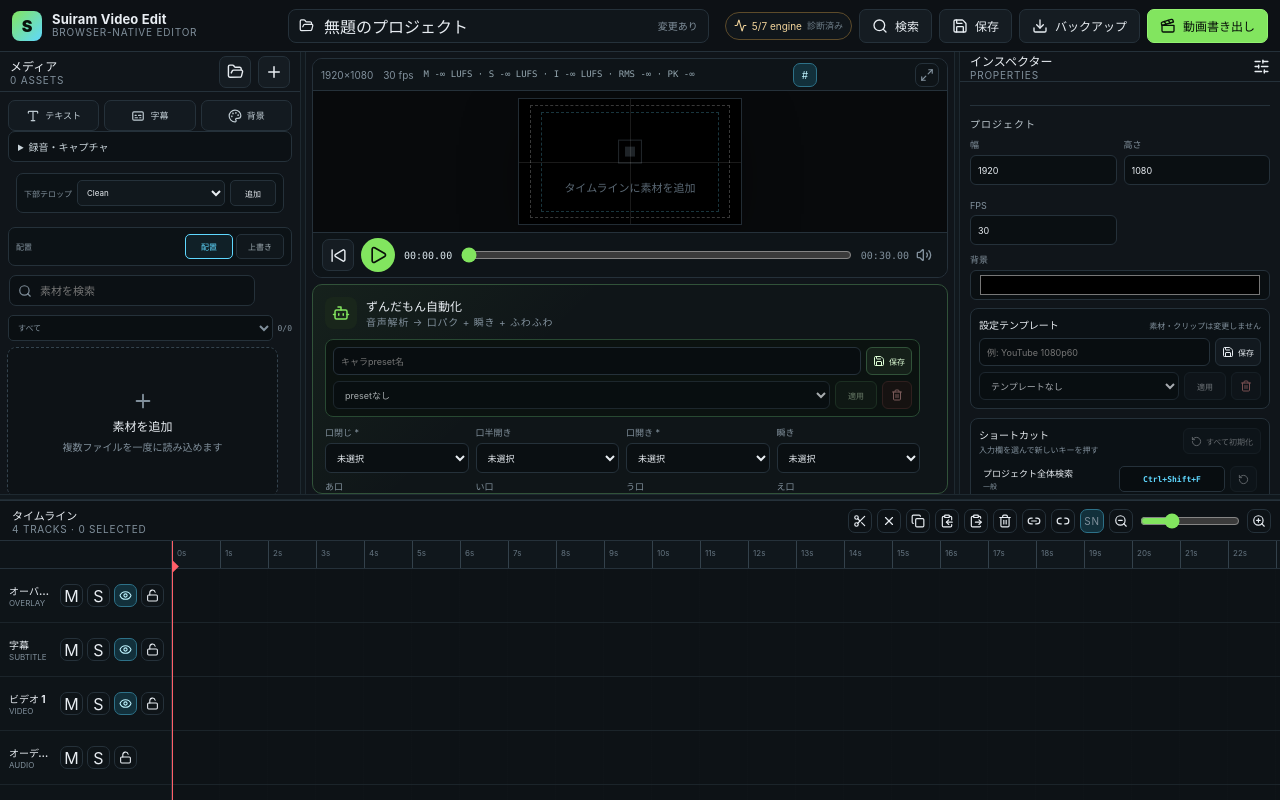
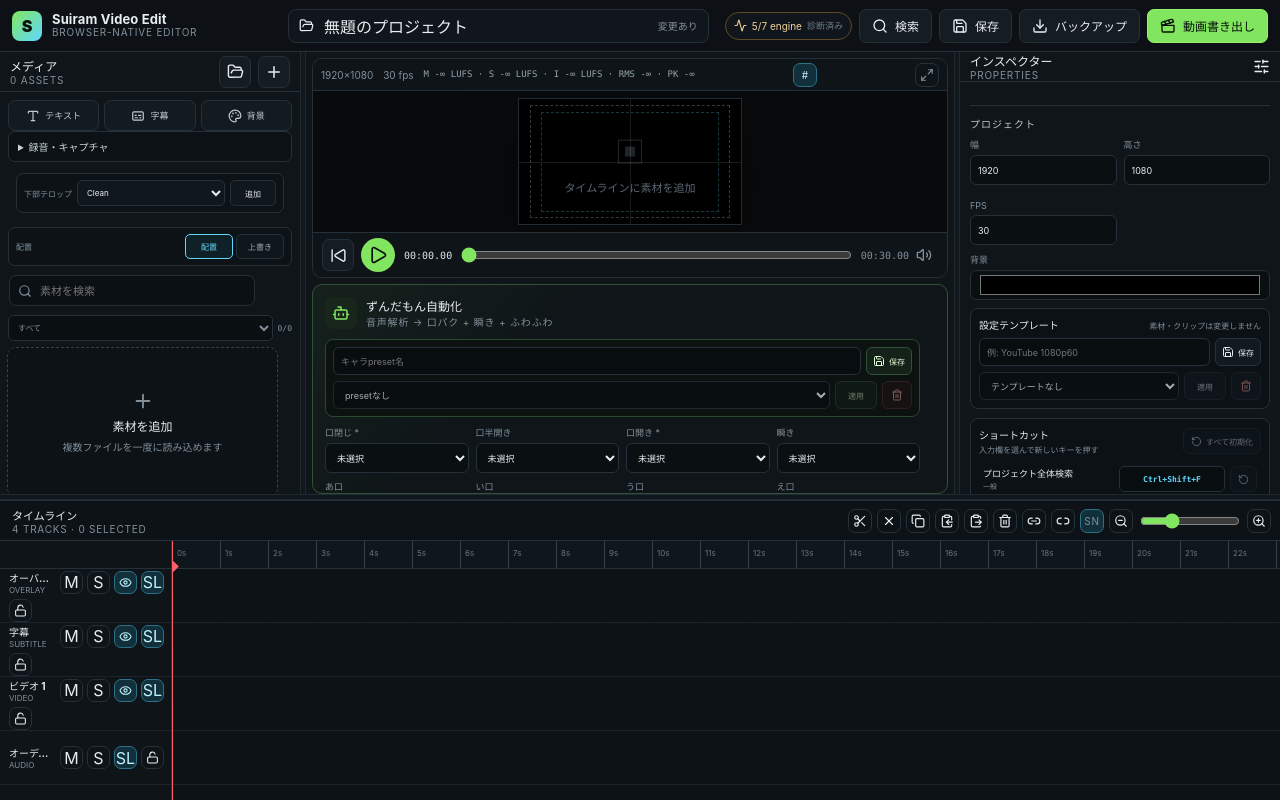
Before and after one commit to godrenkon/video_edit, a React (Vite) app: page / in a window 1280 px wide. Built offline with nearby package versions, Linux system fonts and the light colour scheme.

Commit message:
Expose sync-lock controls on timeline tracks

```diff
--- a/src/components/Timeline.tsx
+++ b/src/components/Timeline.tsx
@@ -41,6 +41,7 @@ interface Props {
   onToggleMuteTrack: (trackId: string) => void;
   onToggleSoloTrack: (trackId: string) => void;
   onToggleVisibleTrack: (trackId: string) => void;
+  onToggleSyncLockTrack: (trackId: string) => void;
   onToggleLockTrack: (trackId: string) => void;
 }
 
@@ -78,6 +79,7 @@ export function Timeline(props: Props) {
     onToggleMuteTrack,
     onToggleSoloTrack,
     onToggleVisibleTrack,
+    onToggleSyncLockTrack,
     onToggleLockTrack,
   } = props;
   const px = zoom;
@@ -235,6 +237,12 @@ export function Timeline(props: Props) {
               <button className={`miniBtn ${track.muted ? 'active' : ''}`} onClick={() => onToggleMuteTrack(track.id)} title={track.muted ? 'ミュート解除' : 'ミュート'} aria-pressed={track.muted}>M</button>
               <button className={`miniBtn ${track.solo ? 'active' : ''}`} onClick={() => onToggleSoloTrack(track.id)} title="Solo" aria-pressed={Boolean(track.solo)}>S</button>
               {track.kind !== 'audio' && <button className={`miniBtn ${track.visible === false ? '' : 'active'}`} onClick={() => onToggleVisibleTrack(track.id)} title={track.visible === false ? '表示' : '非表示'}>{track.visible === false ? <EyeOff size={13} /> : <Eye size={13} />}</button>}
+              <button
+                className={`miniBtn ${track.syncLock === false ? '' : 'active'}`}
+                onClick={() => onToggleSyncLockTrack(track.id)}
+                title={track.syncLock === false ? '同期ロックを有効化' : '同期ロックを解除'}
+                aria-pressed={track.syncLock !== false}
+              >SL</button>
               <button className="miniBtn" onClick={() => onToggleLockTrack(track.id)} title={track.locked ? 'ロック解除' : 'ロック'}>{track.locked ? <Lock size={13} /> : <Unlock size={13} />}</button>
               <div className="trackHeightHandle" onPointerDown={(event) => beginTrackHeightResize(event, track.id)} title="ドラッグでトラックの高さを変更" />
             </div>
```
